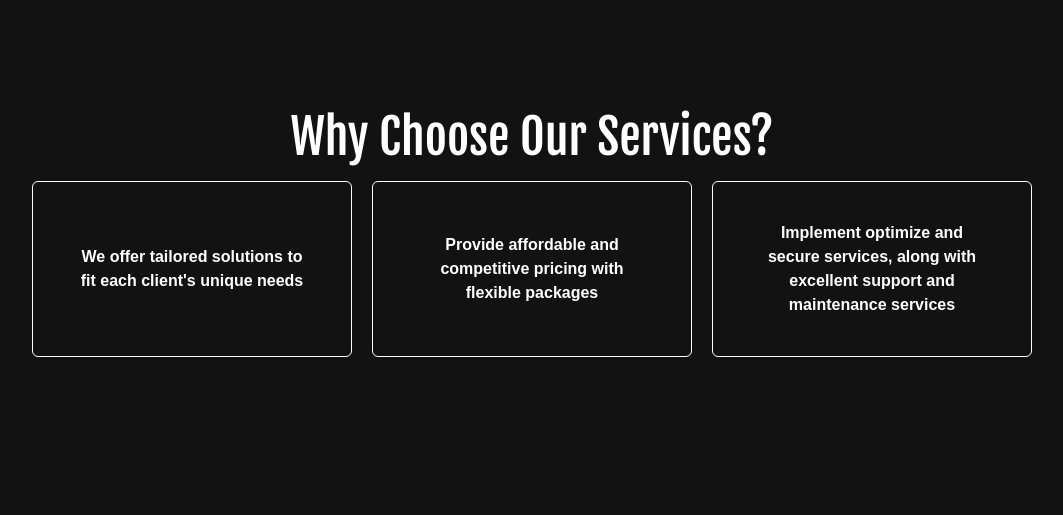
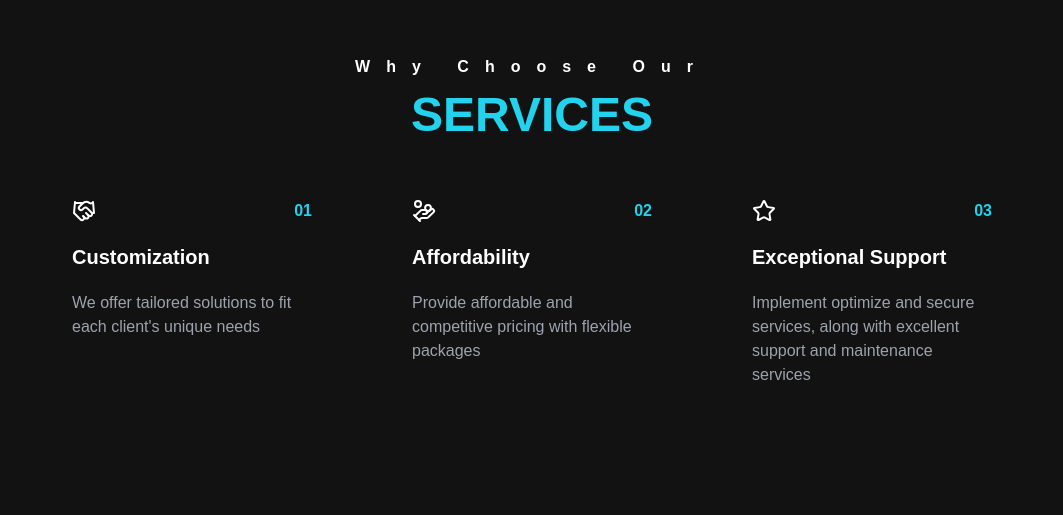
Before and after one commit to innoTech-Solutions/innotech, a Next.js app: page / in a window 1280 px wide. Shown: the part 1765-2280 px from the top of the page, without its empty margins (108-1171 px from the left). Built offline with nearby package versions, Linux system fonts and the light colour scheme.

Commit message:
why choose us section finished

```diff
--- a/src/components/HeroSection.tsx
+++ b/src/components/HeroSection.tsx
@@ -12,11 +12,10 @@ export default function HeroSection() {
                 animate={{ y: "-50%" }}
                 transition={{ duration: 1.5, ease: "easeInOut" }}
                 className="h-screen bg-[radial-gradient(circle,_rgba(0,107,125,1)_0%,_rgba(2,1,37,1)_43%)] absolute top-0 left-0 w-full"
-            ></motion.div>
+            />
             <div className=" flex justify-center items-center flex-col">
-
                 <div className="flex flex-col gap-8 mb-8">
-                    <h1 className="text-6xl text-white relative z-10 text-center">
+                    <h1 className="text-6xl text-white relative z-10 text-center font-fjalla">
                         Building Websites.
                         <br /> Innovating{" "}
                         <span className="text-sky-400">Solutions</span>.
--- a/src/components/choose-us.tsx
+++ b/src/components/choose-us.tsx
@@ -1,29 +1,54 @@
-/**
-    This component are not fully finalized, as I still waiting for the initial UI design
-    that would Julian like. Anyway, i'm creating just for the foundation of this component
- */
-
-const reasons = [
-    "We offer tailored solutions to fit each client's unique needs",
-    "Provide affordable and competitive pricing with flexible packages",
-    "Implement optimize and secure services, along with excellent support and maintenance services"
-]
+import { reasons } from "@/data/choose-us";
+import {
+    Handshake,
+    HandCoins,
+    Star
+} from 'lucide-react' ;
 
 export default function WhyChooseUs(){
+
+    const icons = {
+        Handshake,
+        HandCoins,
+        Star
+    };
+
     return(
-        <div className="min-h-screen flex flex-col justify-center items-center">
-            <h1 className="font-bold text-5xl italic font-fjalla text-center">Why Choose Our Services?</h1>
+        <div className="relative min-h-screen flex flex-col justify-center items-center">
+            <p className="text-md font-semibold tracking-widest text-center">Why Choose Our</p>
+            <h1 className="text-5xl font-bold text-cyan-400 mt-3 uppercase text-center">Services</h1>
             <div className="flex flex-wrap justify-center items-center mt-5 gap-5">
-                {reasons.map((key, reason) => (
+                {reasons.map((reason, index) => {
+                    const Icon = icons[reason.icon as keyof typeof icons];
+                    return (
                     <div
-                        key={key}
-                        className="flex justify-center items-center rounded-md bg-transparent p-10 w-80 h-44 text-center border border-white"
+                        key={index}
+                        className="flex
+                                   flex-col
+                                   items-center
+                                   rounded-md
+                                   bg-transparent
+                                   p-10
+                                   w-80
+                                   h-64
+                                   cursor-pointer
+                                   hover:scale-105
+                                   hover:bg-[#1e1e1e]
+                                   transition-all"
                     >
-                        <span className="font-semibold">
-                            {reasons[reason]}
-                        </span>
+                        <div className="flex justify-between items-center w-full mb-5">
+                            <Icon size={24}/>
+                            <span className="font-bold text-cyan-400">0{index + 1}</span>
+                        </div>
+                        <p className="font-bold mb-5 text-xl text-left w-full">
+                            {reason.title}
+                        </p>
+                        <p className="text-gray-400 text-left w-full">
+                            {reason.description}
+                        </p>
                     </div>
-                ))}
+                    )
+                })}
             </div>
         </div>
     )
--- /dev/null
+++ b/src/data/choose-us.ts
@@ -0,0 +1,25 @@
+import { icons } from "lucide-react";
+
+interface Reasons {
+    icon: keyof typeof icons;
+    title: string;
+    description: string;
+}
+
+export const reasons: Reasons[] = [
+    {
+        icon: 'Handshake',
+        title: "Customization",
+        description: "We offer tailored solutions to fit each client's unique needs",
+    },
+    {
+        icon: 'HandCoins',
+        title: "Affordability",
+        description: "Provide affordable and competitive pricing with flexible packages",
+    },
+    {
+        icon: 'Star',
+        title: "Exceptional Support",
+        description: "Implement optimize and secure services, along with excellent support and maintenance services"
+    }
+]
--- a/tailwind.config.ts
+++ b/tailwind.config.ts
@@ -8,6 +8,9 @@ export default {
 		"./src/app/**/*.{js,ts,jsx,tsx,mdx}",
 	],
 	theme: {
+		letterSpacing: {
+			widest: '1em',
+		},
 		extend: {
 			colors: {
 				background: 'hsl(var(--background))',
@@ -132,7 +135,7 @@ export default {
 					bottom: '50%',
 					right: '25%'
 				}
-  			}
+			},
 		}
 	},
 	plugins: [require("tailwindcss-animate")],
```
Also changed, not shown: src/app/layout.tsx (line endings or trailing spaces), src/components/theme-provider.tsx (line endings or trailing spaces), src/data/projects.ts (renamed from src/config/projects.tsx), src/data/testimonials.ts (renamed from src/config/testimonials.tsx). Lines whose indentation alone changed are shown as unchanged.
